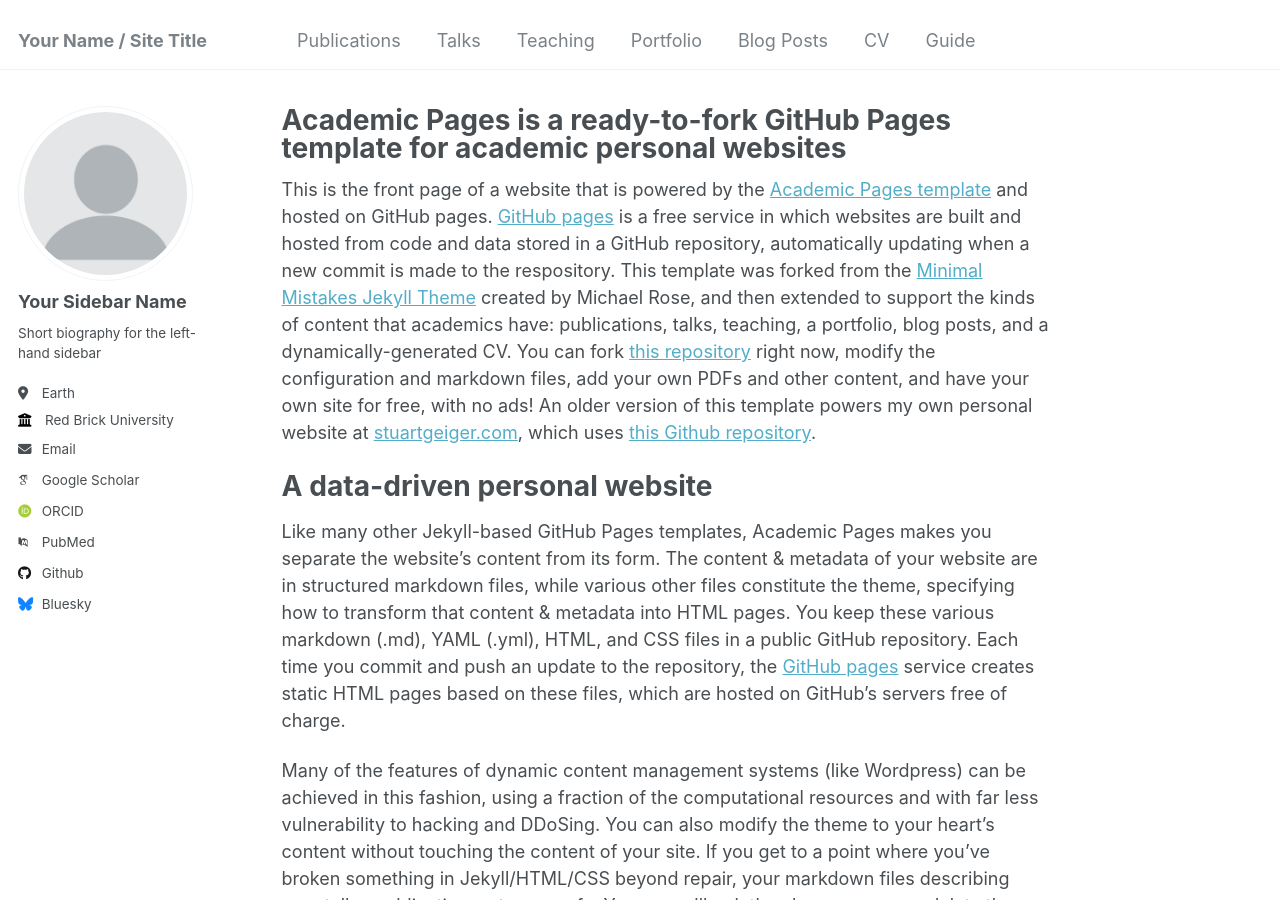
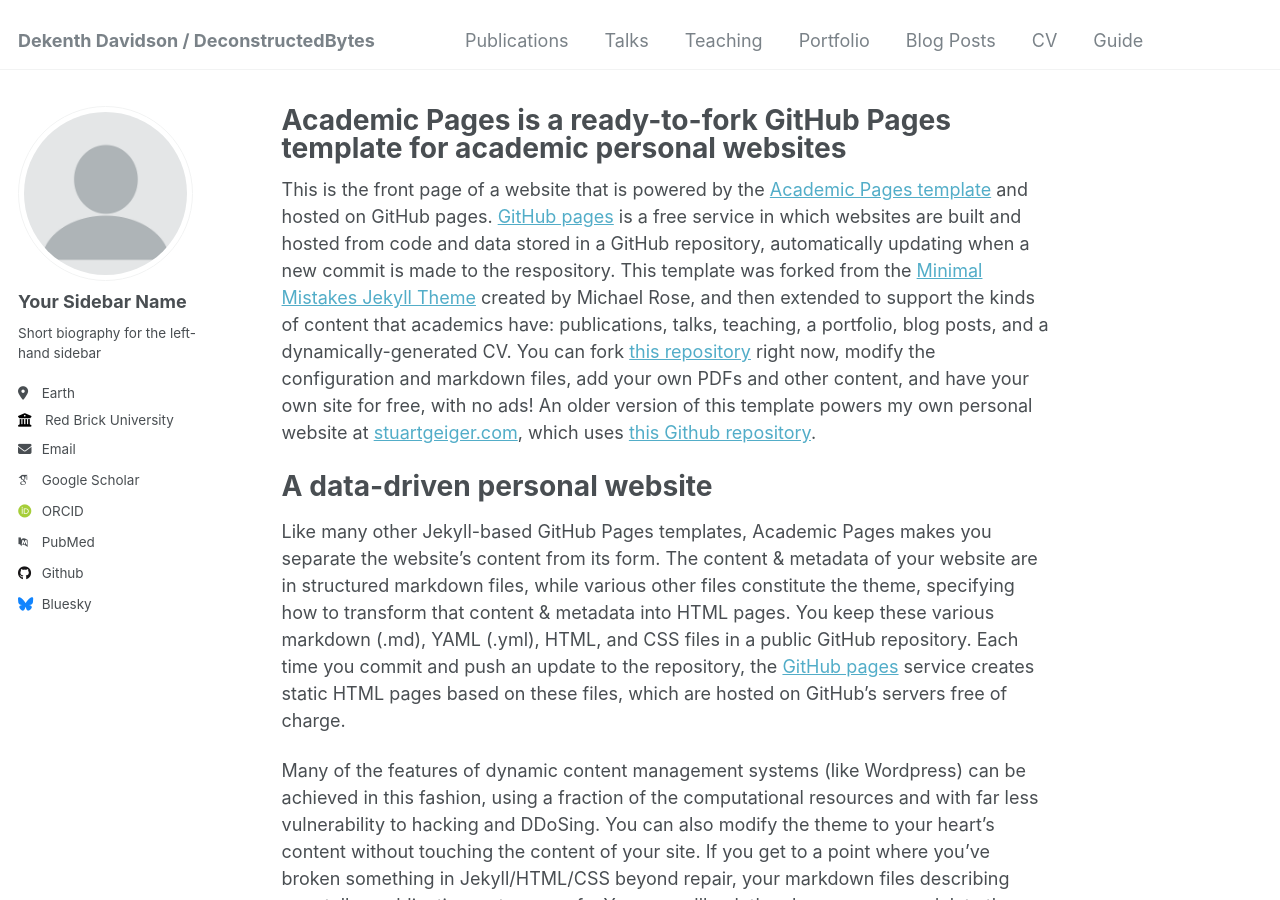
Before and after one commit to deconstructedbytes/deconstructedbytes.github.io, a Jekyll site: the page built from _pages/about.md, in a window 1280 px wide and 900 px high. Built offline with Jekyll 4.4.1, drawn with Linux system fonts in a browser that asks for light colours; some web fonts are replaced.

Commit message:
Update _config.yml

```diff
--- a/_config.yml
+++ b/_config.yml
@@ -8,13 +8,13 @@
 
 # Basic Site Settings
 locale                   : "en-US"
-title                    : "Your Name / Site Title"
+title                    : "Dekenth Davidson / DeconstructedBytes"
 title_separator          : "-"
 name                     : &name "Your Name"
 description              : &description "personal description"
-url                      : https://academicpages.github.io # the base hostname & protocol for your site e.g. "https://mmistakes.github.io"
+url                      : https://deconstructedbytes.github.io # the base hostname & protocol for your site e.g. "https://mmistakes.github.io"
 baseurl                  : "" # the subpath of your site, e.g. "/blog"
-repository               : "academicpages/academicpages.github.io"
+repository               : "deconstructedbytes/deconstructedbytes.github.io"
 
 # Site Author - The following control what appear as part of the author content on the side bar.
 #               If a field is blank the icon and link will not appear, otherwise it will be shown.
```
